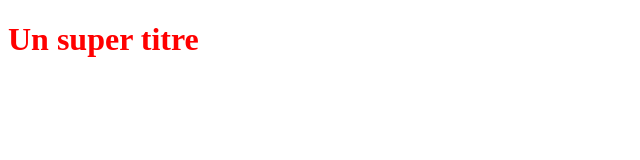
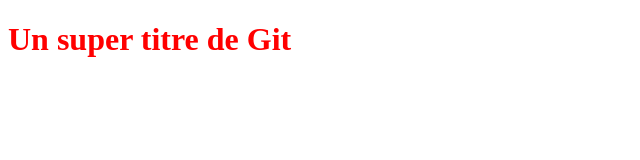
Before and after one commit to jngoga82/OpenclassroomsProject, a plain HTML site: page index.html in a window 1280 px wide. Shown: the whole page, without its empty margins (0-640 px from the left). Drawn offline with Linux system fonts and the light colour scheme.

Commit message:
Modification du titre H1

```diff
--- a/index.html
+++ b/index.html
@@ -5,6 +5,6 @@
    <link rel="stylesheet" type="text/css" href="styles.css">
 </head>
 <body>
-   <h1>Un super titre</h1>
+   <h1>Un super titre de Git</h1>
 </body>
 </html>
```
